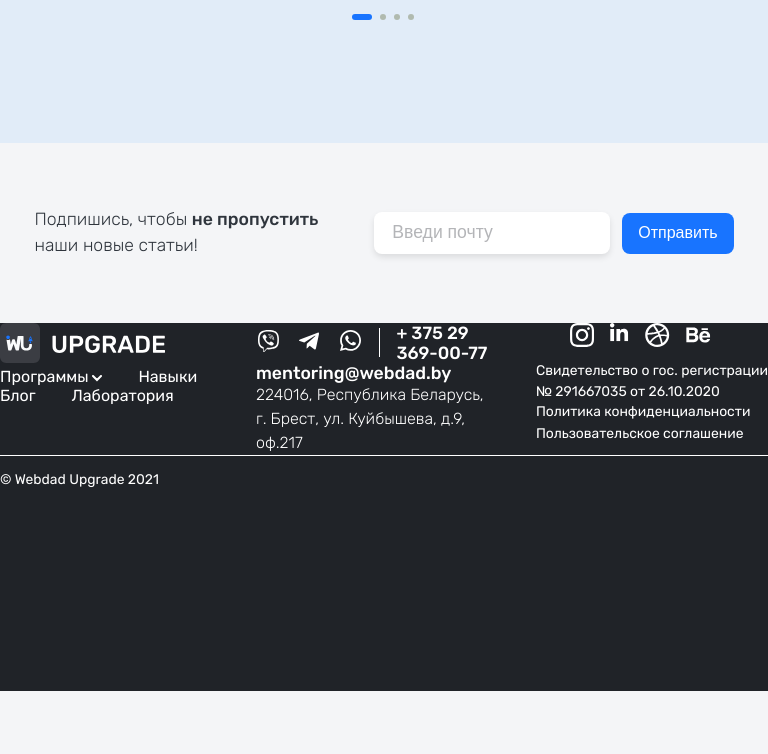
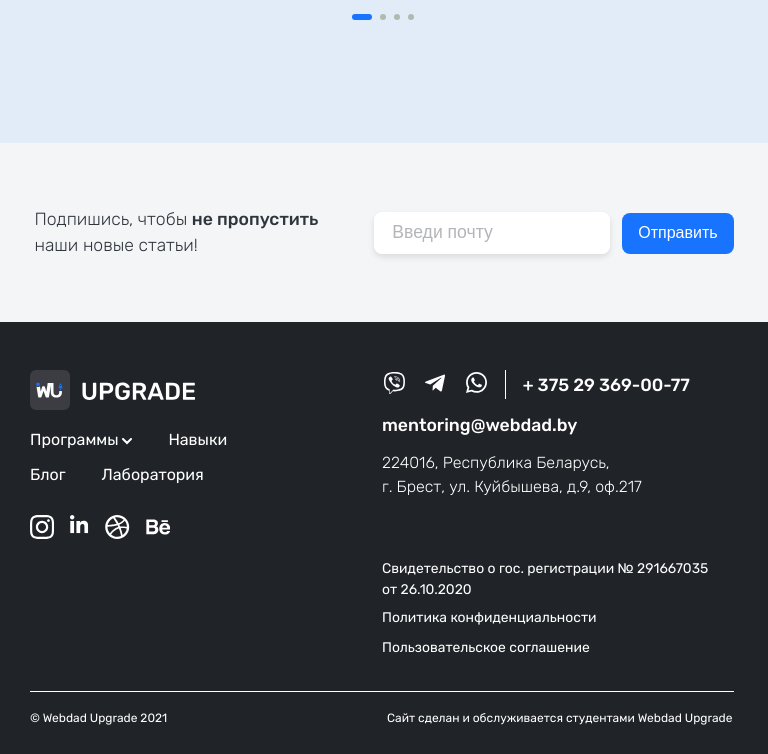
Before and after one commit to kirussshhha/WEBDAD-JS-FRONTENT, a plain HTML site: page index.html in a window 768 px wide. Shown: the part 7636-8390 px from the top of the page. Before the commit the page ends 8327 px from the top, so only its background shows below. Drawn offline with Linux system fonts and the light colour scheme.

Commit message:
A-11: add footer for tablet

```diff
--- a/index.html
+++ b/index.html
@@ -730,7 +730,7 @@
             </div>
           </nav>
 
-          <div class="messengers">
+          <section class="messengers">
             <div class="messengers-icons">
               <a href="#"
                 ><img
@@ -759,9 +759,9 @@
               224016, Республика Беларусь,<br />
               г. Брест, ул. Куйбышева, д.9, оф.217
             </p>
-          </div>
+          </section>
 
-          <div class="social">
+          <section class="social">
             <a href="#"
               ><img src="img/icons/social/instagram.svg" alt="instagram icon"
             /></a>
@@ -774,16 +774,20 @@
             <a href="#"
               ><img src="img/icons/social/behance.svg" alt="behance"
             /></a>
-          </div>
+          </section>
 
-          <div class="register">
-            <p class="register-inf">
+          <section class="register">
+            <p class="registerInf desk-register-inf">
               Свидетельство о гос. регистрации<br />
               № 291667035 от 26.10.2020
             </p>
+            <p class="registerInf tablet-register-inf">
+              Свидетельство о гос. регистрации № 291667035 <br />
+              от 26.10.2020
+            </p>
             <p class="privacy-policy">Политика конфиденциальности</p>
             <p class="user-agreement">Пользовательское соглашение</p>
-          </div>
+          </section>
 
           <section class="footer-bottom">
             <hr class="footer-line" />
--- a/style.css
+++ b/style.css
@@ -356,7 +356,8 @@ body {
   justify-self: flex-end;
 }
 
-.register-inf {
+.registerInf {
+  display: none;
   font-weight: 400;
   line-height: 1.3rem;
   font-size: 0.87rem;
@@ -464,8 +465,9 @@ body {
     padding-left: 0.95rem;
   }
 
-  .register-inf {
+  .desk-register-inf{
     padding-top: 20px;
+    display: block;
   }
 
   .privacy-policy,
@@ -482,7 +484,7 @@ body {
   }
 
   .desk-footer-text {
-    padding-left: 28.6rem;
+    padding-left: 28.7rem;
     display: inline;
   }
 }
@@ -490,7 +492,7 @@ body {
 @media (min-width: 25.9rem) and (max-width: 48rem) {
   .tablet-menu {
     width: 100%;
-    height: 64px;
+    height: 4rem;
     display: flex;
     justify-content: space-between;
     align-items: center;
@@ -541,7 +543,7 @@ body {
 
   .learn-block {
     width: 100%;
-    height: 546px;
+    height: 34.1rem;
   }
 
   .learn-title {
@@ -564,8 +566,86 @@ body {
     display: block;
   }
 
+  .footer {
+    height: 27rem;
+  }
+
+  .footer-container{
+    width: 100%;
+    max-width: 44rem;
+    padding-left: 1.25rem;
+    padding-top: 3rem;
+    margin: 0 auto;
+    padding-right: 1.5rem;
+    grid-template-areas:
+    "nav messengers"
+    "social register"
+    "footer-bottom footer-bottom";
+    grid-template-columns: repeat(2, 1fr);
+  }
+
+  .nav-container{
+    grid-area: nav;
+    justify-self: left;
+  }
+
+  .footer-nav {
+    padding-top: 1rem;
+  }
+
+  .messengers{
+    grid-area: messengers;
+    justify-self: left;
+  }
+
   .messengers-icons {
     display: flex;
+  }
+
+  .email-contc{
+    padding-top: 1rem;
+    padding-bottom: 1rem;
+  }
+
+  .social{
+    padding-top: 1rem;
+    grid-area: social;
+    justify-self: left;
+  }
+
+  .register{
+    padding-top: 3.68rem;
+    grid-area: register;
+    justify-self: left;
+  }
+
+  .tablet-register-inf{
+    padding-bottom: .5rem;
+    display: block;
+  }
+
+  .privacy-policy{
+    padding-bottom: .5rem;
+  }
+
+  .user-agreement{
+    padding-bottom: 2rem;
+  }
+
+  .footer-bottom{
+    grid-area: footer-bottom;
+    width: 100%;
+  }
+
+  .footer-copy {
+    display: inline;
+    font-size: .75rem;
+  }
+
+  .desk-footer-text{
+    margin-left: 13.5rem;
+    display: inline;
+    font-size: .75rem;
   }
 }
 
@@ -738,8 +818,11 @@ body {
     padding-bottom: 1rem;
   }
 
-  .address-inf {
+  .desk-register-inf {
+    display: block;
     padding-bottom: 1rem;
+    font-size: .75rem;
+    padding-bottom: .87rem;
   }
 
   .vertical-line {
@@ -747,6 +830,7 @@ body {
   }
 
   .social {
+    padding-top: 1rem;
     padding-bottom: 3rem;
     padding-left: 1rem;
     grid-area: social;
@@ -758,11 +842,6 @@ body {
     padding-left: 1rem;
     grid-area: register;
     justify-self: left;
-  }
-
-  .register-inf {
-    font-size: 0.75rem;
-    padding-bottom: 0.87rem;
   }
 
   .privacy-policy {
```
